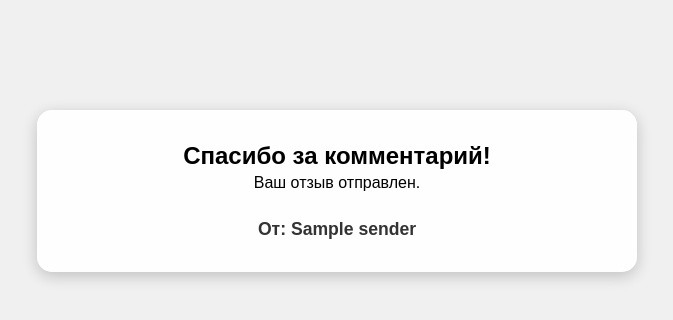
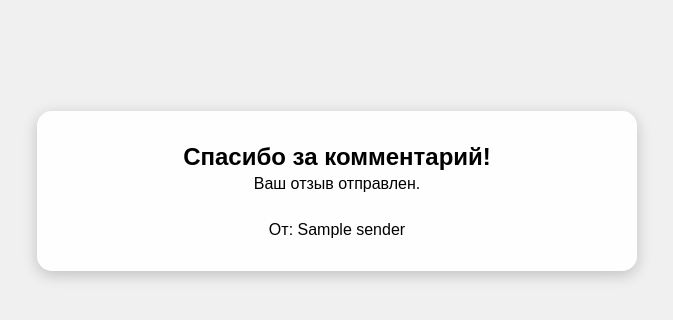
Before and after one commit to Lavochka123/svety1111, a Flask app: template template/thanks_comment.html in a window 1280 px wide. Shown: the part 209-529 px from the top of the page, without its empty margins (303-976 px from the left). Run offline with Flask 3, Linux system fonts and the light colour scheme; the template is opened without the code that fills it: most values are stand-ins (such as "Sample title", 1, 10 or a date in 2020).

Commit message:
Update thanks_comment.html

```diff
--- a/template/thanks_comment.html
+++ b/template/thanks_comment.html
@@ -4,24 +4,13 @@
   <meta charset="UTF-8">
   <title>Спасибо за комментарий</title>
   <link rel="stylesheet" href="{{ url_for('static', filename='css/style.css') }}">
-  <style>
-    .sender-signature {
-      margin-top: 1rem;
-      font-size: 1.1em;
-      font-weight: 600;
-      text-align: center;
-      color: #333;
-    }
-  </style>
 </head>
 <body class="design_default">
   <div class="container">
     <h2>Спасибо за комментарий!</h2>
     <p>Ваш отзыв отправлен.</p>
     {% if data and data.sender %}
-      <div class="sender-signature">
-         От: {{ data.sender }}
-      </div>
+      <div class="sender-signature">От: {{ data.sender }}</div>
     {% endif %}
   </div>
 </body>
```
